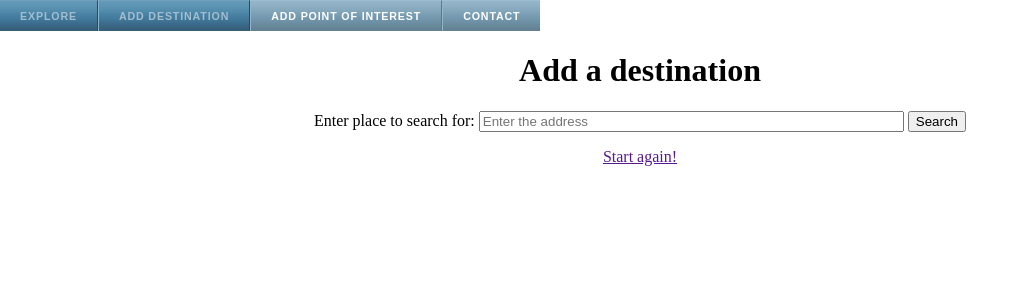
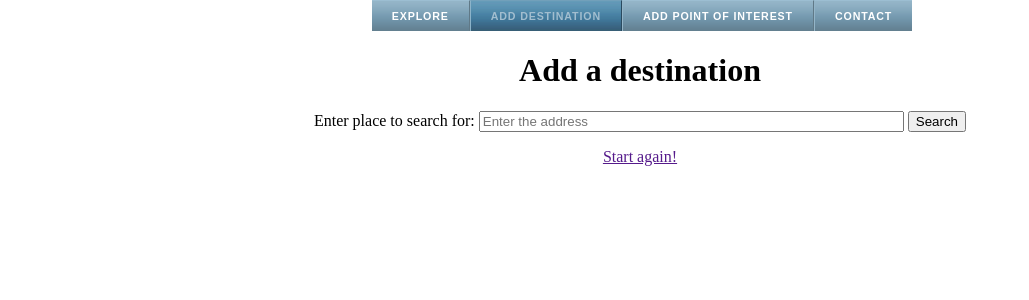
Before and after one commit to ajutscaria/site, a Django app: page /search/add_destination/ in a window 1280 px wide. Shown: the top 300 px of the page, without its empty margins (0-1029 px from the left). Run offline with Django 3.2, Linux system fonts and the light colour scheme; data comes from the database, SQL or seed files in the repository; parts of the project's set-up code (start-up, migrations or seed data) failed here and were passed over; some libraries are stand-ins or nearby versions.

Commit message:
menu at center

```diff
--- a/search/static/css/style.css
+++ b/search/static/css/style.css
@@ -1,21 +1,49 @@
-ul {list-style-type:none; margin:0; padding:0; overflow:hidden;}
-ul li {float:left;}
-ul li a {display:block; text-decoration:none; text-align:center; padding:9px 20px 9px 20px; font-family:Arial; font-size:8pt; font-weight:bold; color:#ffffff; text-transform:uppercase; border-top:1px solid #9cbed2; border-right:1px solid #607987; border-left:1px solid #94b5c8; background: #7195aa url(../images/bg.gif) repeat-x; text-transform:uppercase; letter-spacing:.08em}
+ul {
+	list-style-type:none;
+	margin:0; padding:0;
+	overflow:hidden;
+}
+
+ul li {
+	list-style:none;
+	display: inline;
+}
+
+ul li a {
+	display:inline-block;
+	text-decoration:none;
+	text-align:center;
+	padding:9px 20px 9px 20px;
+	font-family:Arial;
+	font-size:8pt;
+	font-weight:bold;
+	color:#ffffff;
+	margin-right: -4px;
+	text-transform:uppercase;
+	border-top:1px solid #9cbed2;
+	border-right:1px solid #607987;
+	border-left:1px solid #94b5c8;
+	background: #7195aa url(../images/bg.gif) repeat-x;
+	letter-spacing:.08em
+}
+
 ul li a:hover,
 #explore #nav-explore,
 #add_destination #nav-add_destination,
 #add_point_of_interest #nav-add_point_of_interest,
-#contact #nav-contact
-{color:#a2becf; border-top:1px solid #72a0ba; border-right:1px solid #2a4a5f; border-left:1px solid #8cb3c9; background: #3b6a85 url(../images/bg2.gif) repeat-x}
+#contact #nav-contact {
+	color:#a2becf;
+	border-top:1px solid #72a0ba;
+	border-right:1px solid #2a4a5f;
+	border-left:1px solid #8cb3c9;
+	background: #3b6a85 url(../images/bg2.gif) repeat-x
+}
+
 ul li a.first {border-left:0}
 ul li a.last {border-right:0}
 
 html { height: 100% }
-body { height: 100%; margin: 0; padding: 0 }
-
-body {
-  text-align: center;
-}
+body { height: 100%; margin: 0; padding: 0; text-align: center;}
 
 #page-wrap {
   text-align: left;
```
